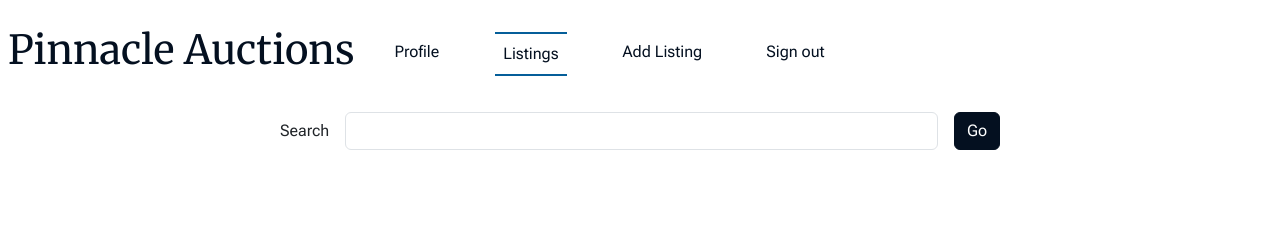
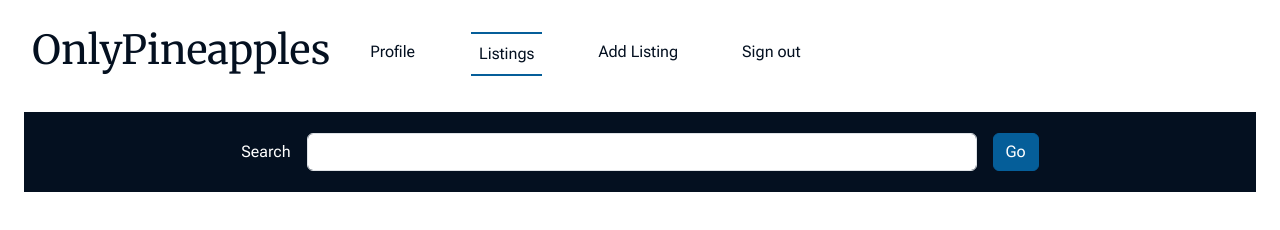
Before and after one commit to Spookyrumble/Auction, a website built with Vite: page src/HTML/listings.html in a window 1280 px wide. Built offline with nearby package versions, Linux system fonts and the light colour scheme; no server answers.

Commit message:
Adds styling changes to search

```diff
--- a/src/HTML/listings.html
+++ b/src/HTML/listings.html
@@ -7,10 +7,12 @@
     <script type="module" src="../js/listings.js"></script>
   </head>
   <body>
-    <header>
-      <nav class="navbar navbar-expand-lg fixed-top">
+    <header class="container-fluid m-auto">
+      <div class="row m-auto">
+        <div class="col-12">
+          <nav class="navbar navbar-expand-lg fixed-top mx-4">
             <a id="logoLink" class="navbar-brand text-secondary m-2"
-          ><h1>Pinnacle Auctions</h1></a
+              ><h1>OnlyPineapples</h1></a
             >
             <button
               class="navbar-toggler collapsed"
@@ -45,7 +47,10 @@
                   >
                 </li>
                 <li class="nav-item">
-              <a id="newListing" class="nav-link text-secondary m-4" href="#"
+                  <a
+                    id="newListing"
+                    class="nav-link text-secondary m-4"
+                    href="#"
                     >Add Listing</a
                   >
                 </li>
@@ -57,22 +62,28 @@
               </ul>
             </div>
           </nav>
-      <div class="container spacer">
-        <div class="d-flex row m-auto">
+        </div>
+        <div class="row m-auto">
+          <div class="spacer col">
+            <div class="d-flex row banner navbar-expand-lg">
               <form class="form-inline col-8 m-auto">
                 <div class="d-flex gap-3">
-              <label class="form-label m-auto" for="search">Search</label>
+                  <label class="form-label m-auto text-white" for="search"
+                    >Search</label
+                  >
                   <input
                     class="form-control"
                     type="text"
                     name="search"
                     id="searchInput"
                   />
-              <button class="btn btn-secondary text-white" type="submit">
+                  <button class="btn btn-primary text-white" type="submit">
                     Go
                   </button>
                 </div>
               </form>
+            </div>
+          </div>
         </div>
       </div>
     </header>
```
Lines whose indentation alone changed are shown as unchanged.
